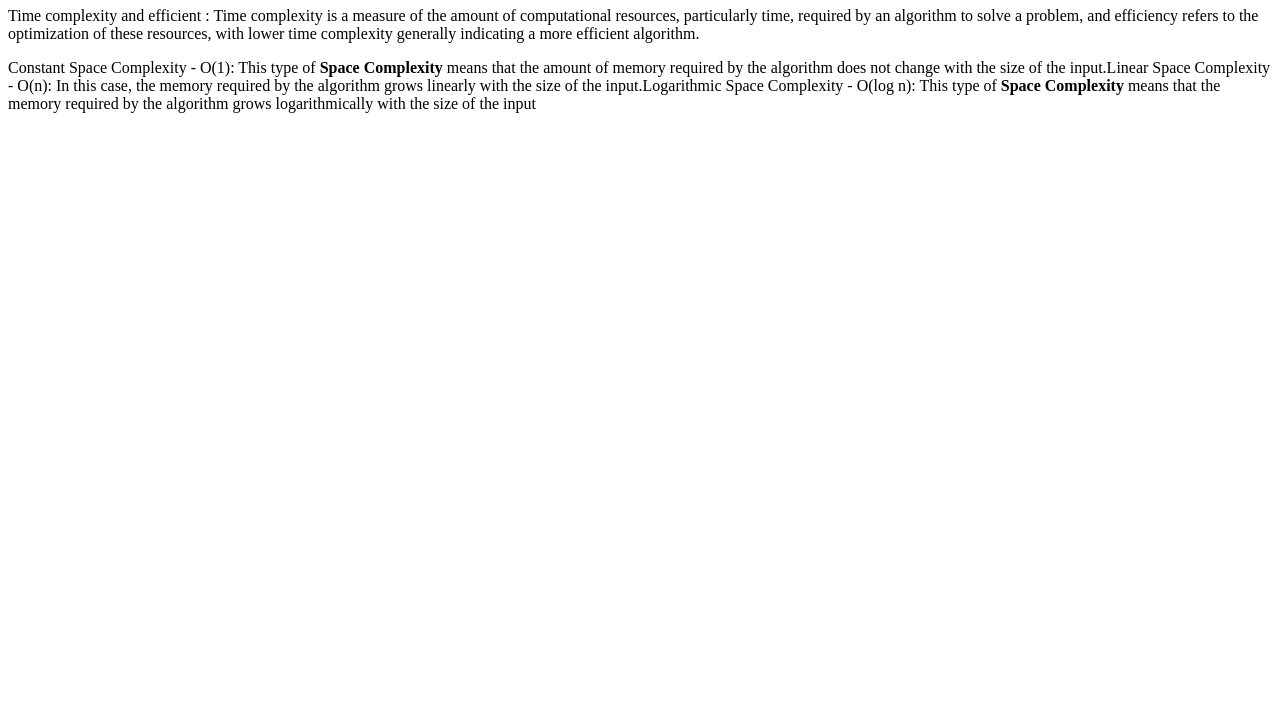
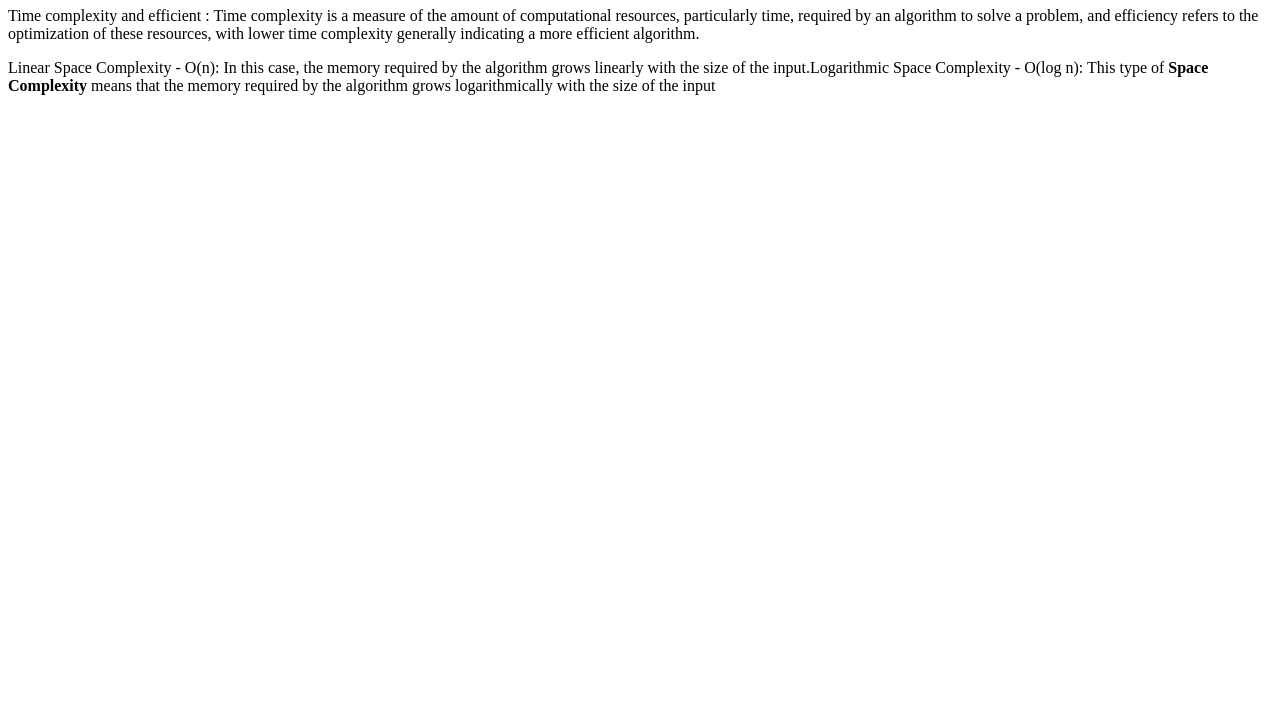
Before and after one commit to acciojob/time-and-space-complexity-MuhammadSharook, a website: page main.html in a window 1280 px wide. Shown: the part 73-800 px from the top of the page. Drawn offline with Linux system fonts and the light colour scheme.

Commit message:
created a submission

```diff
--- a/main.html
+++ b/main.html
@@ -10,7 +10,7 @@
 	<!-- the entire body must be written by student -->
 	<h1>Time and Space Complexity</h1>
 	<p>Time complexity and efficient : Time complexity is a measure of the amount of computational resources, particularly time, required by an algorithm to solve a problem, and efficiency refers to the optimization of these resources, with lower time complexity generally indicating a more efficient algorithm.</p>
-	<p>Constant Space Complexity - O(1): This type of <b>Space Complexity</b> means that the amount of memory required by the algorithm does not change with the size of the input.Linear Space Complexity - O(n): In this case, the memory required by the algorithm grows linearly with the size of the input.Logarithmic Space Complexity - O(log n): This type of <b>Space Complexity</b> means that the memory required by the algorithm grows logarithmically with the size of the input</p>
+	<p>Linear Space Complexity - O(n): In this case, the memory required by the algorithm grows linearly with the size of the input.Logarithmic Space Complexity - O(log n): This type of <b>Space Complexity</b> means that the memory required by the algorithm grows logarithmically with the size of the input</p>
     <script type="text/javascript" src="./script.js">
 </script>
 
```
